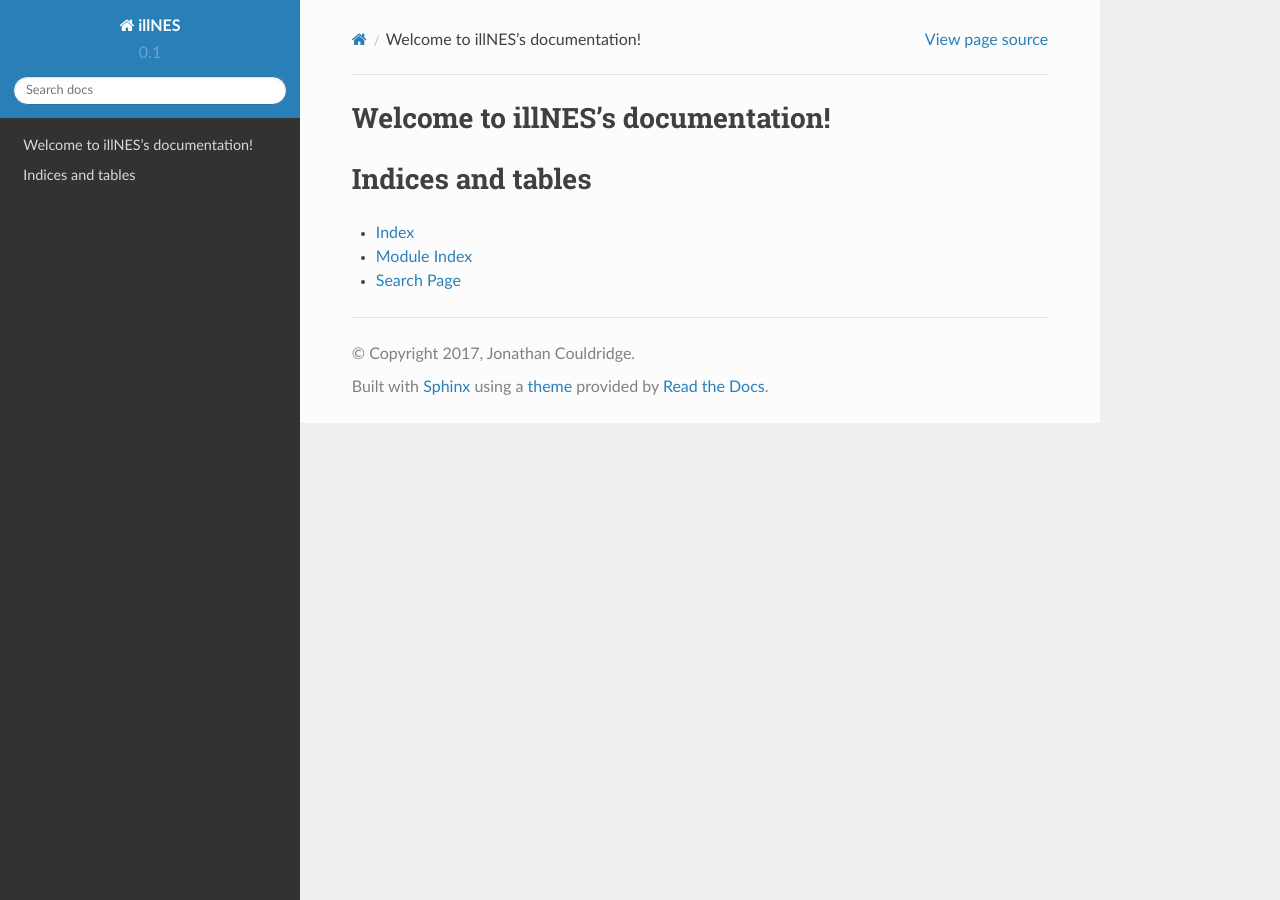
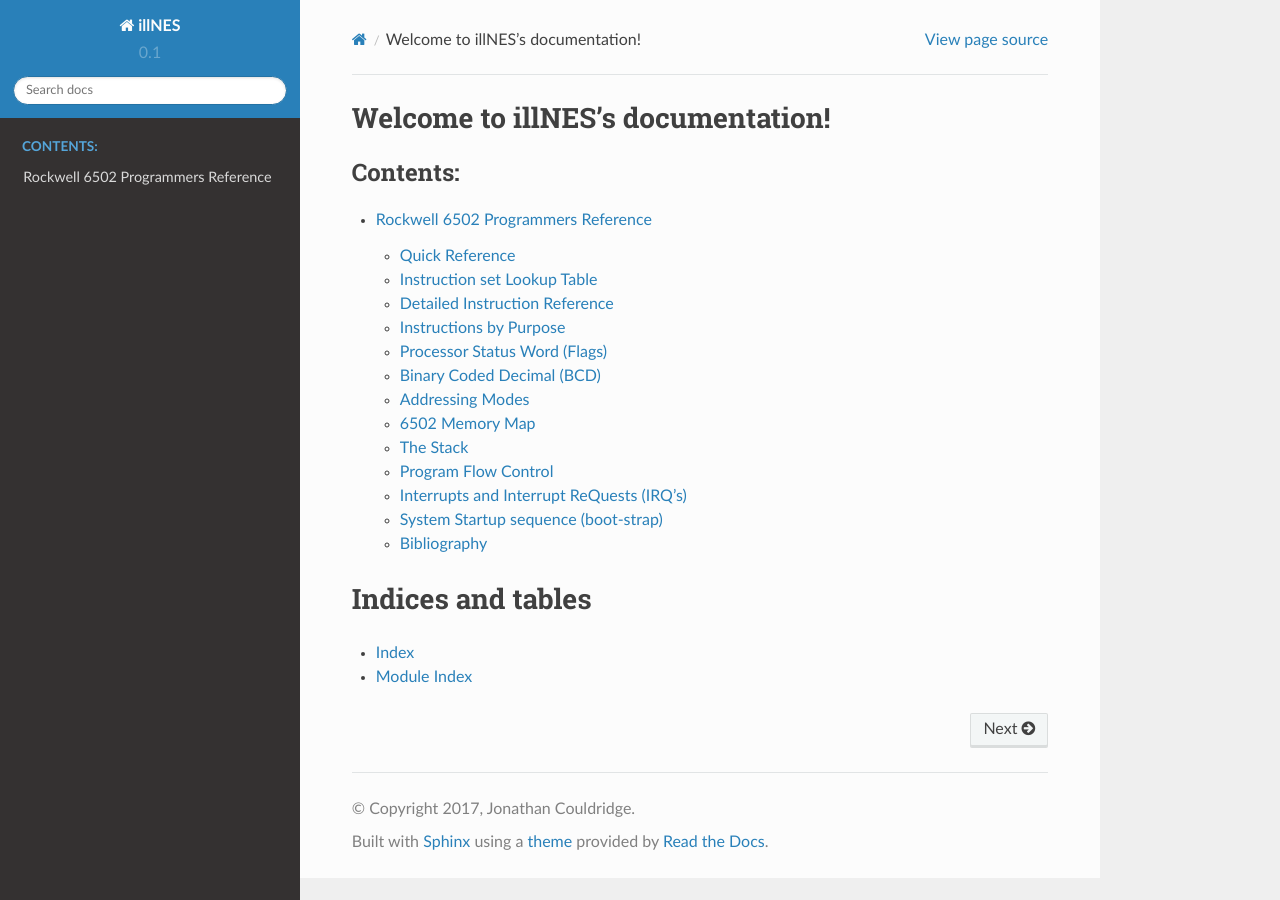
Before and after one commit to beforan/illNES, a Sphinx documentation site: the page built from docs/index.rst, in a window 1280 px wide. Built offline with Sphinx 7.4.7 and the Read the Docs theme 2.0.0, drawn with Linux system fonts in a browser that asks for light colours; some of the changed lines change nothing that is shown.

Commit message:
structured out the cyborg docs, finished index

```diff
--- /dev/null
+++ b/docs/cyborg/6502.rst
@@ -0,0 +1,58 @@
+.. note::
+    This is a conversion of the Cyborg Systems 6502 documentation.
+
+    original source url: `http://homepage.ntlworld.com/cyborgsystems/CS_Main/6502/6502.htm`
+
+========================================================
+Rockwell `6502 <http://6502.org>`_ Programmers Reference
+========================================================
+
+::
+
+    Ø _________________    _     _    _______    _______   ________    _______             Ø
+     ÆÆÆ             ÆÆÆ  ÆÆÆ   ÆÆÆ  ÆÆ_   ÆÆÆ  ÆÆÆ   ÆÆÆ  ___   ÆÆÆ  ÆÆÆ   ÆÆÆ  Est. 1984
+     Æ¥Æ             Æ±Æ  Æ±Æ ÷ Æ±Æ  Æ¥Æ ÷ Æ±Æ  Æ¥Æ ÷ Æ¥Æ  Æ¥Æ ÷ Æ±Æ  Æ¥Æ ÷ Æ±Æ
+     Æ¥Æ             Æ÷Æ  Æ÷Æ ÷ Æ÷Æ  Æ±Æ ÷ Æ÷Æ  Æ±Æ ÷ Æ±Æ  Æ±Æ ÷ Æ÷Æ  Æ±Æ ÷ Æ÷Æ
+     Æ±Æ             ™™™  Æ Æ ÷ Æ Æ  Æ÷Æ ÷ Æ Æ  Æ÷Æ ÷ Æ÷Æ  Æ÷Æ ÷ Æ Æ  Æ÷Æ ÷ ™™™
+     Æ±Æ                  Æ Æ   Æ Æ  Æ Æ___Æ™™  Æ Æ ^ Æ Æ  Æ Æ___ÆÆ™  Æ Æ
+     Æ÷Æ                  ™ÆÆÆ™ÆÆÆ™  Æ Æ™™™Æ__  Æ Æ v Æ Æ  Æ Æ  Æ Æ   Æ Æ ™™ÆÆÆ
+     Æ÷Æ                     Æ Æ     Æ÷Æ ÷ Æ Æ  Æ÷Æ ÷ Æ÷Æ  Æ÷Æ  Æ Æ   Æ÷Æ ÷ Æ Æ
+     Æ÷Æ                     Æ÷Æ     Æ±Æ ÷ Æ÷Æ  Æ±Æ ÷ Æ±Æ  Æ±Æ  Æ÷Æ   Æ±Æ ÷ Æ÷Æ
+     Æ Æ                     Æ±Æ     Æ¥Æ ÷ Æ±Æ  Æ¥Æ ÷ Æ¥Æ  Æ¥Æ  Æ±Æ   Æ¥Æ ÷ Æ±Æ
+     Æ1Æ                     ÆÆÆ     ÆÆÆ   ÆÆÆ  ÆÆÆ   ÆÆÆ  ÆÆÆ  ÆÆÆ   ÆÆ™   ÆÆÆ
+     Æ3Æ                    ™™™™™     ™™™™™™™    ™™™™™™™   ™™™   ™™™   ™™™™™™™
+     Æ5Æ        _______    _     _    _______   _________   _______    _______    _______
+     Æ8Æ       ÆÆ_   ÆÆÆ  ÆÆÆ   ÆÆÆ  ÆÆ_   ÆÆÆ  ÆÆ™ÆÆÆ™ÆÆ  ÆÆ_ ÆÆÆÆÆ  ÆÆÆ Æ ÆÆÆ  ÆÆ_   ÆÆÆ
+     Æ Æ       Æ¥Æ ÷ Æ±Æ  Æ±Æ ÷ Æ±Æ  Æ¥Æ ÷ Æ±Æ     Æ¥Æ     Æ¥Æ        Æ¥Æ Æ Æ¥Æ  Æ¥Æ ÷ Æ±Æ
+     Æ÷Æ       Æ±Æ ÷ Æ÷Æ  Æ÷Æ ÷ Æ÷Æ  Æ±Æ ÷ Æ÷Æ     Æ±Æ     Æ±Æ        Æ±Æ Æ Æ±Æ  Æ±Æ ÷ Æ÷Æ
+     Æ÷Æ       Æ÷Æ   ™™™  Æ Æ ÷ Æ Æ  Æ÷Æ   ™™™     Æ÷Æ     Æ÷Æ        Æ÷Æ Æ Æ÷Æ  Æ÷Æ   ™™™
+     Æ÷Æ       ™ÆÆ____    Æ Æ   Æ Æ  ™ÆÆ____       Æ Æ     Æ Æ__Æ™™   Æ Æ ¥ Æ Æ  ™ÆÆ____
+     Æ±Æ         ™™™™ÆÆ_  ™ÆÆÆ™ÆÆÆ™    ™™™™ÆÆ_     Æ Æ     Æ Æ™™Æ__   Æ Æ ± Æ Æ    ™™™™ÆÆ_
+     Æ±Æ       ÆÆÆ   Æ Æ     Æ Æ     ÆÆÆ   Æ Æ     Æ÷Æ     Æ÷Æ        Æ÷Æ ÷ Æ÷Æ  ÆÆÆ   Æ Æ
+     Æ¥Æ     _ Æ÷Æ ÷ Æ÷Æ     Æ÷Æ     Æ÷Æ ÷ Æ÷Æ     Æ±Æ     Æ±Æ        Æ±Æ   Æ±Æ  Æ÷Æ ÷ Æ÷Æ
+     Æ¥Æ     Æ Æ±Æ ÷ Æ±Æ     Æ±Æ     Æ±Æ ÷ Æ±Æ     Æ¥Æ     Æ¥Æ        Æ¥Æ   Æ¥Æ  Æ±Æ ÷ Æ±Æ
+     ÆÆÆ     Æ ÆÆÆ   ™ÆÆ     ÆÆÆ     ÆÆÆ   ™ÆÆ     ÆÆÆ     ÆÆ™ ÆÆÆÆÆ  ÆÆÆ   ÆÆÆ  ÆÆÆ   ™ÆÆ
+    Ø ™™™™™™™™  ™™™™™™™     ™™™™™     ™™™™™™™      ™™™      ™™™™™™™   ™™™   ™™™   ™™™™™™™  Ø
+    Çybôrg	                      - BRINGING YOU THE FACTS -                         Sÿstem$
+    Authored by: Bluechip
+
+.. toctree::
+    :maxdepth: 2
+    :caption: Index:
+
+    quick
+    by_tbl
+    detail
+    by_prp
+    flags
+    bcd
+    addr_mode
+    mem_map
+    stack
+    flow
+    int
+    boot
+    biblio
+
+
+Please ask questions or report any errors you may find `here <http://forum.6502.org/viewtopic.php?t=1305>`_
--- /dev/null
+++ b/docs/cyborg/addr_mode.rst
@@ -0,0 +1,3 @@
+================
+Addressing Modes
+================
--- /dev/null
+++ b/docs/cyborg/bcd.rst
@@ -0,0 +1,3 @@
+==========================
+Binary Coded Decimal (BCD)
+==========================
--- /dev/null
+++ b/docs/cyborg/biblio.rst
@@ -0,0 +1,3 @@
+============
+Bibliography
+============
--- /dev/null
+++ b/docs/cyborg/boot.rst
@@ -0,0 +1,3 @@
+====================================
+System Startup sequence (boot-strap)
+====================================
--- /dev/null
+++ b/docs/cyborg/by_prp.rst
@@ -0,0 +1,3 @@
+=======================
+Instructions by Purpose
+=======================
--- /dev/null
+++ b/docs/cyborg/by_tbl.rst
@@ -0,0 +1,24 @@
+============================
+Instruction set Lookup Table
+============================
+
+===== ======
+I-Len T-Cnt
+Mnemonic
+------------
+Address Mode
+============
+
+I-Len
+    Instruction length. The number of bytes of memory required to store the instruction.
+T-Cnt
+    Timing Cycle (T-State) count. The number of clock cycles required to execute the instruction.
+Mnemonic
+    The abbreviated "human readable" identity of the instruction.
+Address Mode
+    The :doc:`memory addressing mode <addr_mode>` used by the instruction.
+
+The opcode for any instruction may be composed by reading the row and column it is in:
+
+- "ASL" in "Absolute" addressing mode is in row "1-", column "-E"
+- Therefore it's opcode (hexadecimal representation) is "1E" (or $1E or 0x1E)
--- /dev/null
+++ b/docs/cyborg/detail.rst
@@ -0,0 +1,3 @@
+==============================
+Detailed Instruction Reference
+==============================
--- /dev/null
+++ b/docs/cyborg/flags.rst
@@ -0,0 +1,3 @@
+=============================
+Processor Status Word (Flags)
+=============================
--- /dev/null
+++ b/docs/cyborg/flow.rst
@@ -0,0 +1,3 @@
+====================
+Program Flow Control
+====================
--- /dev/null
+++ b/docs/cyborg/int.rst
@@ -0,0 +1,3 @@
+=========================================
+Interrupts and Interrupt ReQuests (IRQ's)
+=========================================
--- /dev/null
+++ b/docs/cyborg/mem_map.rst
@@ -0,0 +1,3 @@
+===============
+6502 Memory Map
+===============
--- /dev/null
+++ b/docs/cyborg/quick.rst
@@ -0,0 +1,3 @@
+===============
+Quick Reference
+===============
--- /dev/null
+++ b/docs/cyborg/stack.rst
@@ -0,0 +1,3 @@
+=========
+The Stack
+=========
--- a/docs/index.rst
+++ b/docs/index.rst
@@ -10,6 +10,8 @@ Welcome to illNES's documentation!
    :maxdepth: 2
    :caption: Contents:
 
+   cyborg/6502
+
 
 
 Indices and tables
@@ -17,4 +19,3 @@ Indices and tables
 
 * :ref:`genindex`
 * :ref:`modindex`
-* :ref:`search`
```
